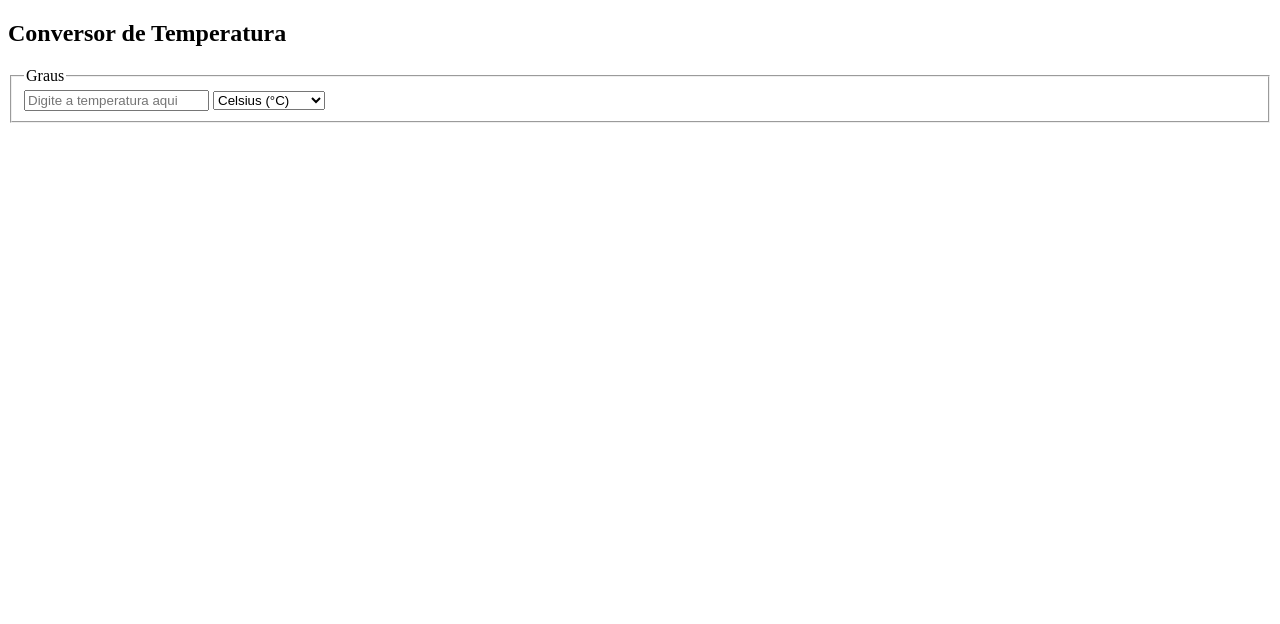
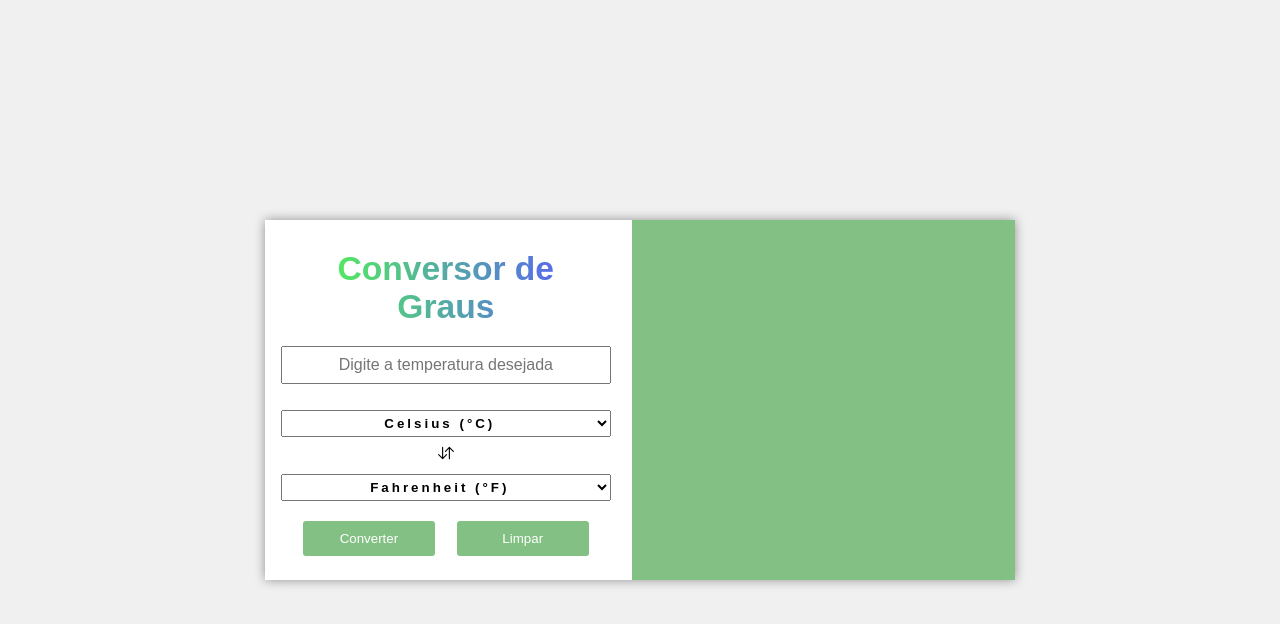
Before and after one commit to breno-oliveira98/conversor-temperatura, a plain HTML site: page index.html in a window 1280 px wide. Drawn offline with nearby package versions, Linux system fonts and the light colour scheme.

Commit message:
Subindo alterações finais

```diff
--- a/assets/css/style.css
+++ b/assets/css/style.css
@@ -0,0 +1,134 @@
+body {
+    background-color: #f0f0f0;
+    display: flex;
+    text-align: center;
+    font-family: Arial, sans-serif;
+    justify-content: center;
+    align-items: center;
+    height: 100vh;
+    margin: 0;
+}
+
+.container {
+    background-color: #fff;
+    display: flex;
+    font-weight: bold;
+    justify-content: center;
+    height: 360px;
+    width: 750px;
+    gap: 5px;
+    box-sizing: border-box;
+    box-shadow: 0 0 10px rgba(0, 0, 0, 0.4);
+}
+
+h1 {
+    margin: 20px;
+    /* margin-bottom: 20px; */
+    font-size: 2.1em;
+    background: linear-gradient(90deg, #51fc4b, #5858ff);
+    -webkit-background-clip: text;
+    -webkit-text-fill-color: transparent;
+}
+
+.converter {
+    /* border: 1px solid black; */
+    padding: 10px 16px;
+
+}
+
+.converter input {
+    padding: 8px;
+    margin-bottom: 20px;
+    box-sizing: border-box;
+    width: 100%;
+    text-align: center;
+    font-size: medium;
+    outline: none;
+
+}
+
+/* Remove as setas no Chrome, Safari, Edge e Opera */
+input::-webkit-outer-spin-button,
+input::-webkit-inner-spin-button {
+    -webkit-appearance: none;
+    margin: 0;
+}
+
+/* Remove as setas no Firefox */
+input {
+    -moz-appearance: textfield;
+}
+
+
+
+
+.converter select {
+    display: flex;
+    text-align: center;
+    justify-content: center;
+    align-items: center;
+    width: 100%;
+    padding: 4px;
+    letter-spacing: 3px;
+    margin: 6px 0 ;
+    font-weight: 700;
+    outline: none;
+
+
+}
+
+p {
+    font-size: 15px;
+    margin: 10px;
+}
+
+
+.btn-group {
+    display: flex;
+    justify-content: space-evenly;
+    margin-top: 20px;
+}
+
+#btn-inverter {
+    background: transparent;
+    border: none;
+    /* padding: 10px; */
+    font-size: 18px;
+    cursor: pointer;
+}
+
+
+#btn-limpar, #btn-converter {
+    padding: px;
+    width: 40%;;
+    height: 35px;
+    color: #fff;
+    border: none;
+    border-radius: 3px;
+    cursor: pointer;
+    background-color: rgb(131, 192, 131);
+    transition: background-color 0.3s ease;
+}
+
+#btn-limpar:hover, #btn-converter:hover {
+    background-color: rgb(95, 158, 95);
+}
+
+#resultado {
+    display: flex;
+    font-size: 30px;
+    font-weight: bold;
+    /* border: 1px solid black; */
+    width: 400px;
+    padding: 10px;
+    align-items: center;
+    justify-content: center;
+    color: #fff;
+    background-color: rgb(131, 192, 131);
+    /* transition: color 0.3s ease; */
+
+}
+
+/* #resultado:hover {
+    color: #000;
+} */
--- a/assets/js/script.js
+++ b/assets/js/script.js
@@ -0,0 +1,48 @@
+
+
+
+// Criar função para converter temperatura
+function converterTemperatura() {
+    // criar variaveis e atribuir valor para coletar dados do input e do select no documet
+    const inputTemperatura = document.getElementById('inputTemperatura').value;
+    const selectUnidade = document.getElementById('selectUnidade').value;
+    const selectUnidade2 = document.getElementById('selectUnidade2').value;
+    const resultado = document.getElementById('resultado');
+
+    let temperatura = parseFloat(inputTemperatura);
+    let unidade = selectUnidade;
+    let unidade2 = selectUnidade2;
+
+    let convertendoTemperatura;
+    let mensagem = '';
+
+    if (unidade === 'celsius' && unidade2 === 'fahrenheit') {
+        convertendoTemperatura = (temperatura * (9 / 5)) + 32;
+        mensagem = `${temperatura}°C Celsius é igual a ${convertendoTemperatura.toFixed(2)}°F Fahrenheit.`;
+    } else if (unidade === 'fahrenheit' && unidade2 === 'celsius') {
+        convertendoTemperatura = (temperatura - 32) * (5 / 9);
+        mensagem = `${temperatura}°F Fahrenheit é igual a ${convertendoTemperatura.toFixed(2)}°C Celsius.`;
+    } else {
+        convertendoTemperatura = temperatura;
+        mensagem = `A temperatura permanece a mesma: ${convertendoTemperatura.toFixed(2)}°.`;
+    }
+    resultado.textContent = mensagem;
+}
+//função inverter select
+function inverterSelect() {
+    const selectUnidade = document.getElementById('selectUnidade')
+    const selectUnidade2 = document.getElementById('selectUnidade2')
+
+    const temp = selectUnidade.value;
+
+    selectUnidade.value = selectUnidade2.value;
+    selectUnidade2.value = temp;
+
+}
+//função limpar campos
+function limparCampos() {
+    document.getElementById('inputTemperatura').value = '';
+    document.getElementById('selectUnidade').value = 'celsius';
+    document.getElementById('selectUnidade2').value = 'fahrenheit';
+    document.getElementById('resultado').textContent = '';
+}
--- a/index.html
+++ b/index.html
@@ -4,23 +4,37 @@
     <meta charset="UTF-8">
     <meta name="viewport" content="width=device-width, initial-scale=1.0">
     <link rel="stylesheet" href="assets/css/style.css">
-
-    <title>Conversor de Temperatura</title>
+    <title>Conversor de Graus</title>
 </head>
 <body>
     <div class="container">
-        <h2>Conversor de Temperatura</h2>
-        <fieldset>
-            <legend>Graus</legend>
-            <input type="number" id="inputTemperatura" placeholder="Digite a temperatura aqui">
-            <select id="deUidade">
+
+        <div class="converter">
+            <h1>Conversor de Graus</h1>
+            <input type="number" id="inputTemperatura" placeholder="Digite a temperatura desejada">
+            <select id="selectUnidade">
                 <option value="celsius">Celsius (°C)</option>
                 <option value="fahrenheit">Fahrenheit (°F)</option>
             </select>
-        </fieldset>
+            <button id="btn-inverter" onclick="inverterSelect()">
+                <ion-icon name="swap-vertical-outline"></ion-icon>
+            </button>
+            <select id="selectUnidade2">
+                <option value="fahrenheit">Fahrenheit (°F)</option>
+                <option value="celsius">Celsius (°C)</option>
+            </select>
+            <div class="btn-group">
+                <button id="btn-converter" onclick="converterTemperatura()">Converter</button>
+                <button id="btn-limpar" onclick="limparCampos()">Limpar</button>
+            </div>
+        </div>
+
+        <div id="resultado"></div>
     </div>
 
+    <script src="assets/js/script.js"></script>
 
-    <script src="assets/js/script.js"></script>
+    <script type="module" src="https://unpkg.com/ionicons@7.1.0/dist/ionicons/ionicons.esm.js"></script>
+    <script nomodule src="https://unpkg.com/ionicons@7.1.0/dist/ionicons/ionicons.js"></script>
 </body>
 </html>
```
